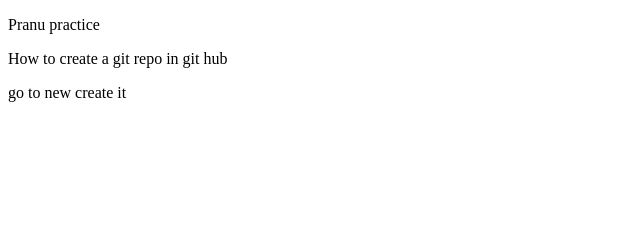
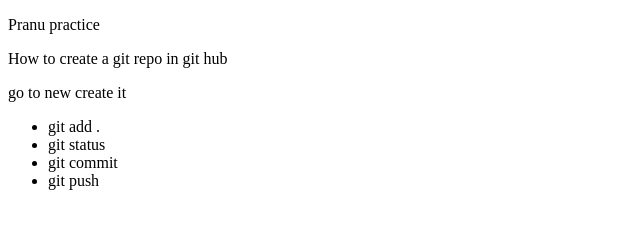
Before and after one commit to grandepranathi/Html_Practice, a plain HTML site: page index.html in a window 1280 px wide. Shown: the whole page, without its empty margins (0-640 px from the left). Drawn offline with Linux system fonts and the light colour scheme.

Commit message:
Pranu git changes

```diff
--- a/index.html
+++ b/index.html
@@ -9,5 +9,11 @@
    <p>Pranu practice</p>
    <p>How to create a git repo in git hub</p>
    <p>go to new create it</p>
+   <ul>
+    <li>git add .</li>
+    <li>git status</li>
+    <li>git commit</li>
+    <li>git push</li>
+   </ul>
 </body>
 </html>
```
